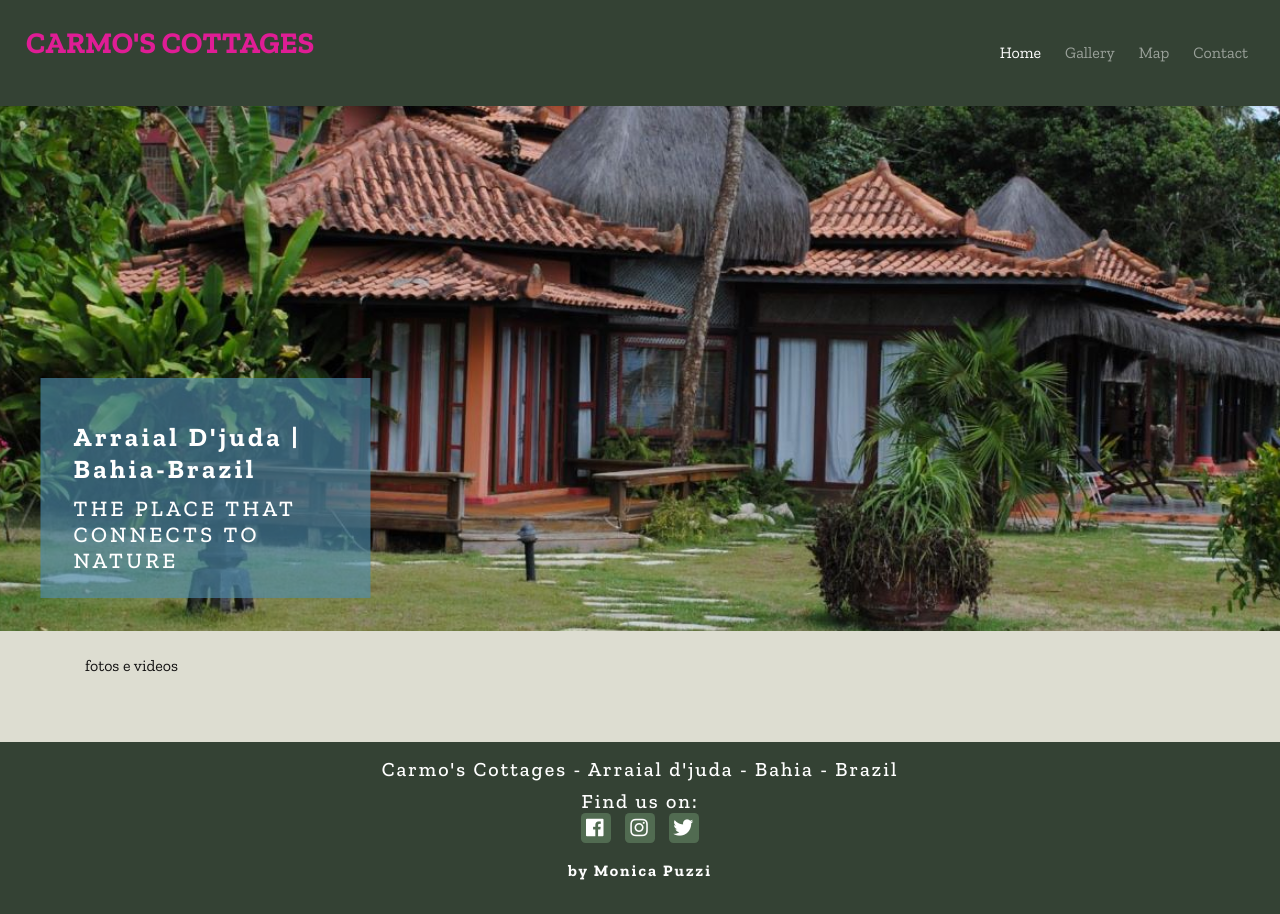
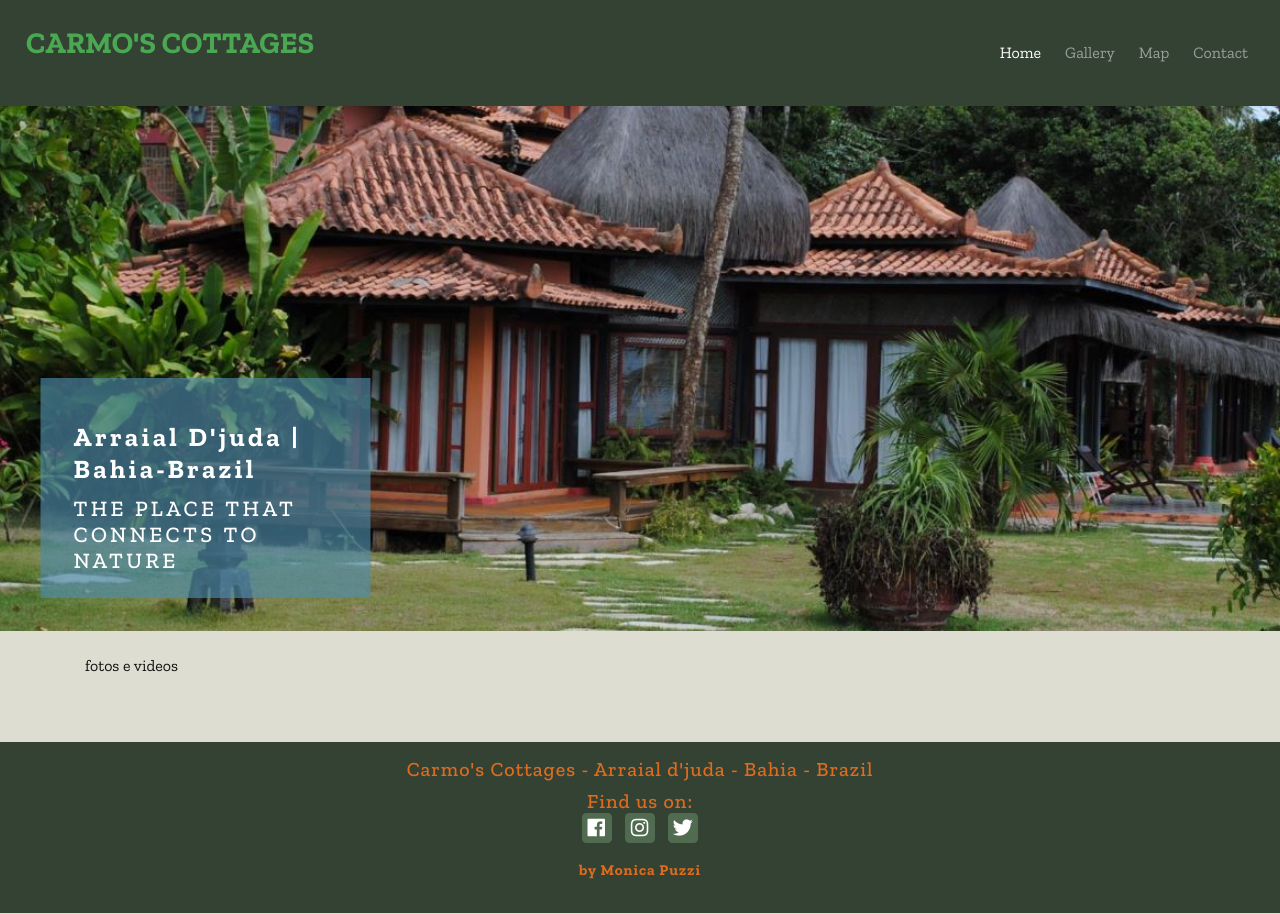
Before and after one commit to Code-Institute-Submissions/Carmos-Cottages, a plain HTML site: page gallery.html in a window 1280 px wide. Shown: the top 914 px of the page. Drawn offline with nearby package versions, Linux system fonts and the light colour scheme.

Commit message:
Adding pages

```diff
--- a/css/style.css
+++ b/css/style.css
@@ -1,4 +1,3 @@
-
 body {
     font-family: 'Zilla Slab', serif;
     color: rgb(19, 18, 18);
@@ -27,7 +26,7 @@ h4 {
 
 .general-sub {
     font-family: 300, sans-serif;
-    color: #ffff;
+    color: rgb(223, 107, 29);
     letter-spacing: 2px;
     position: relative;
 
@@ -124,7 +123,7 @@ h4 {
     font-size: 30px;
     margin-left: 10px;
     line-height: 70px;
-    color: rgb(223, 29, 149);
+    color: rgb(73, 168, 81);
     font-weight: bold;
     padding-bottom: 20px;
     text-transform: uppercase;
@@ -152,7 +151,7 @@ h4 {
 }
 
 .navbar .navbar-nav a:hover {
-    border-bottom: 2px solid rgb(223, 29, 149) ;
+    border-bottom: 2px solid rgb(223, 107, 29) ;
 }
 
 
@@ -203,12 +202,12 @@ footer {
 }
 
 .by-me  {
-    color: #ffff;
+    color: rgb(223, 107, 29);
     font-size: 15px;
     letter-spacing: 1px;
 }
 
-/*----------Social Links */
+/*-------rgb(81, 107, 81)---Social Links */
 
 
 .social-links li a i {
--- a/gallery.html
+++ b/gallery.html
@@ -64,32 +64,32 @@
         </section>
     </div>
 
-         <footer class="container-fluid">
+     <footer class="container-fluid">
         <div class="row">
-            <div class="col-12">
+            <div class="col-12 footer-container">
                 <h5 class="uppercase general-sub text-center"> Carmo's Cottages - Arraial d'juda - Bahia - Brazil</h5>
                 <h5 class="uppercase general-sub text-center">Find us on:
                     <ul class="list-inline social-links">
                         <li class="list-inline-item">
-                         <a href="https://www.facebook.com" target="_blank">
+                         <a href="https://www.facebook.com" target="_blank" aria-label="go to facebook">
                             <i class="fab fa-facebook" aria-hidden="true"> </i>
                             <span class="sr-only">Facebook</span>
                          </a>
                         </li>
                         <li class="list-inline-item">
-                           <a href="https://www.instagram.com" target="_blank">
+                           <a href="https://www.instagram.com" target="_blank" aria-label="go to instagram">
                             <i class="fab fa-instagram" aria-hidden="true"> </i>
                             <span class="sr-only">Instagram</span>
                          </a>
                         </li>
                         <li class="list-inline-item">
-                            <a href="https://twitter.com/" target="_blank" >
+                            <a href="https://twitter.com/" target="_blank" aria-label="go to twitter">
                             <i class="fab fa-twitter" aria-hidden="true"></i> </a>
                             <span class="sr-only">Twitter</span>
                         </li>
                     </ul>
                 </h5>
-                 <p class="uppercase general-sub text-center"><strong> by Monica Puzzi </strong>
+                <p class="uppercase general-sub text-center by-me"><strong> by Monica Puzzi </strong>
                 </p>
             </div>
         </div>
```
Also changed, not shown: index.html (+1 -1 lines), map.html (+5 -6 lines).
